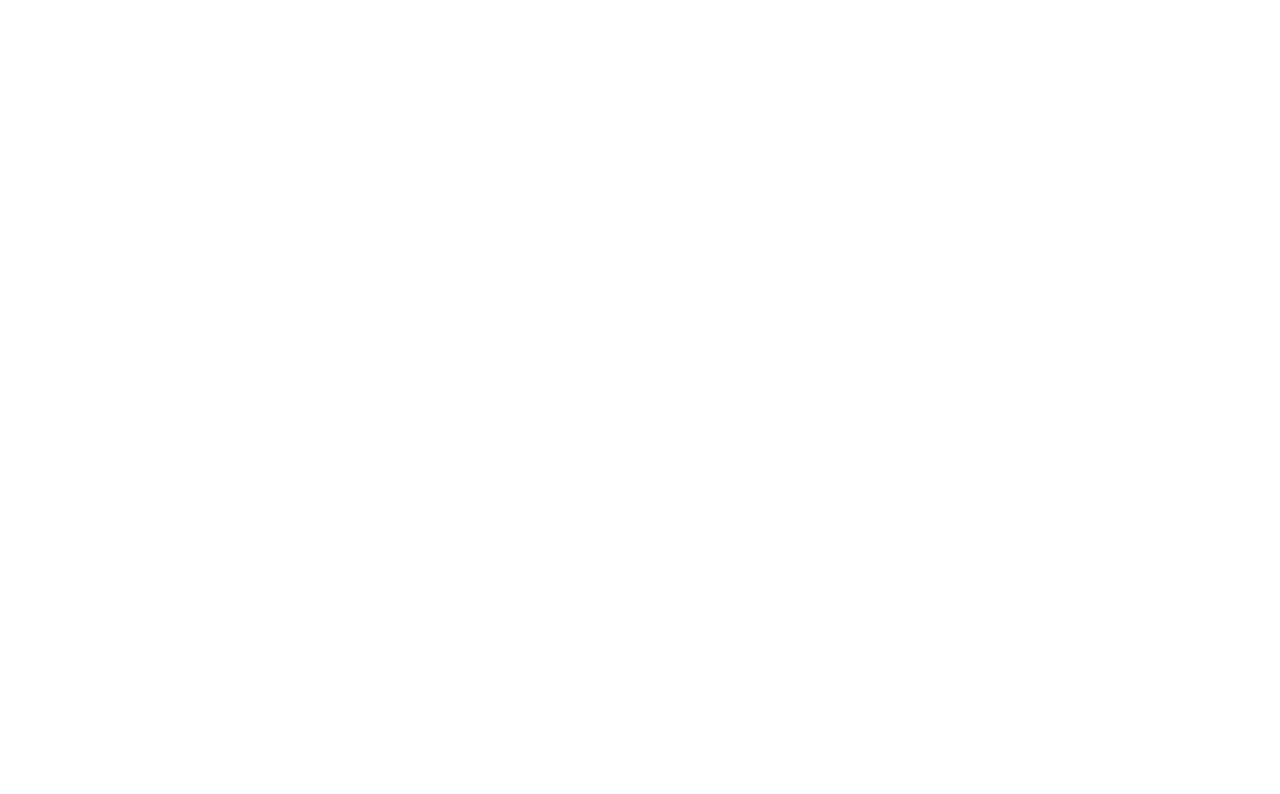
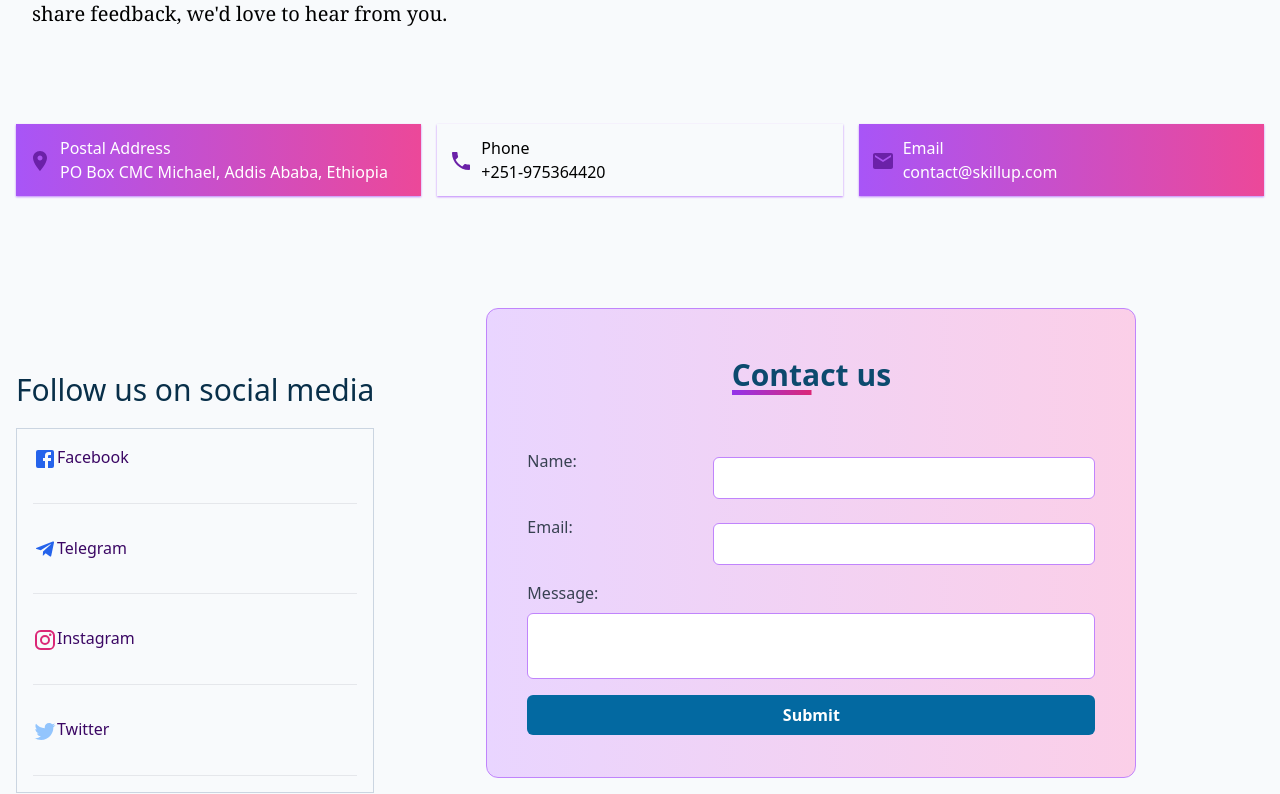
Before and after one commit to MesfinYitbarek/SkillUp, a React (Vite) app in the folder frontend/: page /contact-us in a window 1280 px wide. Shown: the part 368-1162 px from the top of the page. Before the commit the page ends 800 px from the top, so only its background shows below. Built offline with nearby package versions, Linux system fonts and the light colour scheme.

Commit message:
contact us page

```diff
--- a/frontend/src/components/Contact/Contact.jsx
+++ b/frontend/src/components/Contact/Contact.jsx
@@ -1,11 +1,197 @@
-import React from 'react'
-import Header from '../Common/Header'
+import React, { useState } from "react";
+import { Link } from "react-router-dom";
+import Header from "../Common/Header";
+import Email from "@mui/icons-material/Email";
+import LocationOnIcon from "@mui/icons-material/LocationOn";
+import PhoneIcon from "@mui/icons-material/Phone";
+import Facebook from "@mui/icons-material/Facebook";
+import Instagram from "@mui/icons-material/Instagram";
+import { Twitter } from "@mui/icons-material";
+import Telegram from "@mui/icons-material/Telegram";
+import Footer from "../Common/Footer";
 const Contact = () => {
+  const [name, setName] = useState("");
+  const [email, setEmail] = useState("");
+  const [message, setMessage] = useState("");
+  const [formSubmitted, setFormSubmitted] = useState(false);
+
+  const handleSubmit = async (e) => {
+    e.preventDefault();
+
+    try {
+      const response = await fetch("/api/contact", {
+        method: "POST",
+        headers: { "Content-Type": "application/json" },
+        body: JSON.stringify({ name, email, message }),
+      });
+
+      const data = await response.json();
+      console.log(data.message); // Log success message
+      setFormSubmitted(true);
+      setName("");
+      setEmail("");
+      setMessage(""); // Clear form fields after successful submission
+    } catch (err) {
+      console.error(err);
+      // Handle error gracefully, e.g., display an error message to the user
+    }
+  };
+
+
   return (
-    <div>
-      <Header />
+    <div className=" bg-slate-50 dark:bg-gray-700 dark:text-white">
+      <div>
+        <Header />
+      </div>
+      <div className="  bg-gradient-to-br  from-purple-400 sm:p-14 p-3 text-white">
+        <h1 className=" sm:text-4xl font-bold ">Connect with Us</h1>
+      </div>
+      <div className="container mx-auto px-4 py-8 ">
+        <div className=" sm:my-7 sm:mb-20">
+          <p className=" sm:text-xl p-4 font-serif leading-10 ">
+            We're here to help! Whether you have questions about our courses,
+            need assistance navigating the platform, or simply want to share
+            feedback, we'd love to hear from you.
+          </p>
+        </div>
+        <div className=" grid grid-cols-1 md:grid-cols-2 lg:grid-cols-3 gap-4 ">
+          <div className=" flex items-center gap-2 shadow-sm  text-white bg-gradient-to-r from-purple-500 to-pink-500 p-3 shadow-purple-400">
+            <div className=" ">
+              <LocationOnIcon className=" text-purple-800  " />
+            </div>
+            <div>
+              <h3>Postal Address</h3>
+              <p>PO Box CMC Michael, Addis Ababa, Ethiopia</p>
+            </div>
+          </div>
+          <div className=" flex items-center gap-2 shadow-sm hover:text-white hover:bg-gradient-to-r from-purple-500 to-pink-500 p-3 shadow-purple-400">
+            <div>
+              <PhoneIcon className=" text-purple-800  " />
+            </div>
+            <div>
+              <h3>Phone</h3>
+              <p>+251-975364420</p>
+            </div>
+          </div>
+
+          <div className=" flex items-center gap-2 shadow-sm text-white bg-gradient-to-r from-purple-500 to-pink-500 p-3 shadow-purple-400">
+            <div>
+              <Email className=" text-purple-800  " />
+            </div>
+            <div>
+              <h3>Email</h3>
+              <p>contact@skillup.com</p>
+            </div>
+          </div>
+        </div>
+        <div className=" my-20 sm:my-28 sm:flex gap-28">
+          <div className=" flex flex-col gap-5 my-16 ">
+            <p className=" text-xl sm:text-3xl text-sky-950">
+              Follow us on social media
+            </p>
+            <div className=" flex flex-col  gap-8 text-purple-950 bg-slate-50 border border-slate-300 p-4 ">
+              <Link to={"/"} className="  hover:translate-x-6 hover:scale-110">
+                <Facebook className=" text-blue-600 hover:text-purple-400" />
+                Facebook
+              </Link>
+              <hr />
+              <Link to={"/"} className=" hover:translate-x-6 hover:scale-110">
+                <Telegram className=" text-blue-600 hover:text-purple-400" />
+                Telegram
+              </Link>
+              <hr />
+              <Link to={"/"} className=" hover:translate-x-6 hover:scale-110">
+                <Instagram className=" text-pink-600 hover:text-purple-400" />
+                Instagram
+              </Link>
+              <hr />
+              <Link to={"/"} className=" hover:translate-x-6 hover:scale-110">
+                <Twitter className=" text-blue-300 hover:text-purple-400" />
+                Twitter
+              </Link>
+              <hr />
+            </div>
+          </div>
+          <form
+            onSubmit={handleSubmit}
+            className="flex flex-col space-y-4 sm:w-[650px] sm:h-[470px]  bg-gradient-to-r from-purple-200 to-pink-200  p-2 sm:p-10 rounded-xl border border-purple-400"
+          >
+            <h2 className="sm:text-3xl  group  font-bold mb-4 sm:mb-8  text-center  py-2 text-sky-900  ">
+              <span
+                className="  bg-left-bottom bg-gradient-to-r
+                    from-purple-600 to-pink-600
+                    bg-[length:50%_5px] bg-no-repeat
+                    group-hover:bg-[length:100%_5px]
+                    transition-all duration-500 ease-out"
+              >
+                Contact us
+              </span>
+            </h2>
+
+            <div className="flex  flex-col space-y-2 sm:flex-row ">
+              <label
+                htmlFor="name"
+                className="text-gray-700  font-medium sm:w-1/2"
+              >
+                Name:
+              </label>
+              <input
+                type="text"
+                id="name"
+                name="name"
+                value={name}
+                onChange={(e) => setName(e.target.value)}
+                className="px-4 py-2 border border-purple-400 rounded-md focus:outline-sky-600 sm:w-full"
+                required
+              />
+            </div>
+            <div className="flex flex-col space-y-2 sm:flex-row ">
+              <label
+                htmlFor="email"
+                className="text-gray-700 font-medium sm:w-1/2"
+              >
+                Email:
+              </label>
+              <input
+                type="email"
+                id="email"
+                name="email"
+                value={email}
+                onChange={(e) => setEmail(e.target.value)}
+                className="px-4 py-2 border-purple-400 border rounded-md focus:outline-sky-600 sm:w-full"
+                required
+              />
+            </div>
+            <div className="flex flex-col space-y-2">
+              <label htmlFor="message" className="text-gray-700 font-medium">
+                Message:
+              </label>
+              <textarea
+                id="message"
+                name="message"
+                value={message}
+                onChange={(e) => setMessage(e.target.value)} // Corrected for Tailwind CSS v3 compatibility
+                className="px-4 py-2 border border-purple-400 rounded-md resize-none focus:outline-sky-600 w-full"
+                required
+              ></textarea>
+            </div>
+            <button
+              type="submit"
+              className="bg-sky-700 hover:bg-white hover:text-sky-700 hover:border hover:border-sky-700 font-semibold  text-white px-4 py-2 rounded-md focus:outline-none mx-auto sm:mx-0"
+            >
+              Submit
+            </button>
+            {formSubmitted && (
+              <p className="text-green-500 font-medium text-center">
+                Message submitted successfully!
+              </p>
+            )}
+          </form>
+        </div>
+      </div>
+      <Footer />
     </div>
-  )
-}
+  );
+};
 
-export default Contact
+export default Contact;
```
Also changed, not shown: 2 other files (tests, documents, lock files or other folders).
